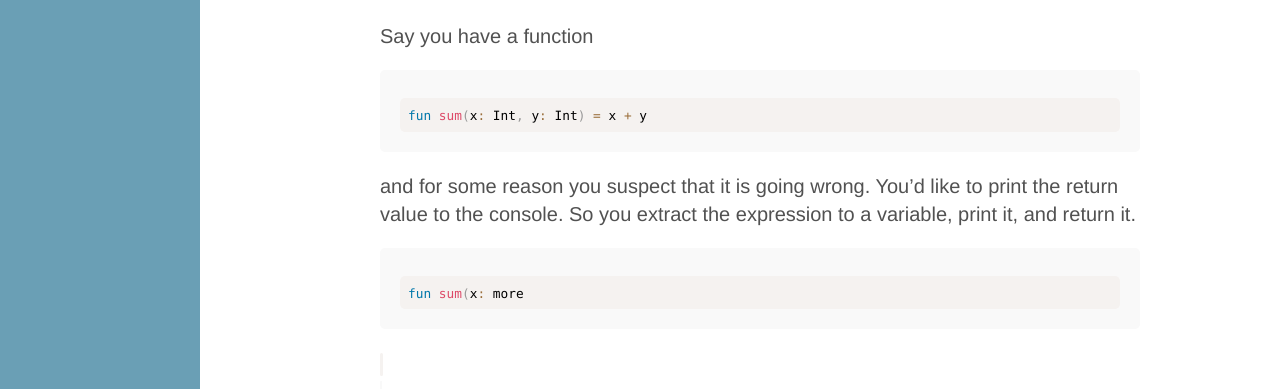
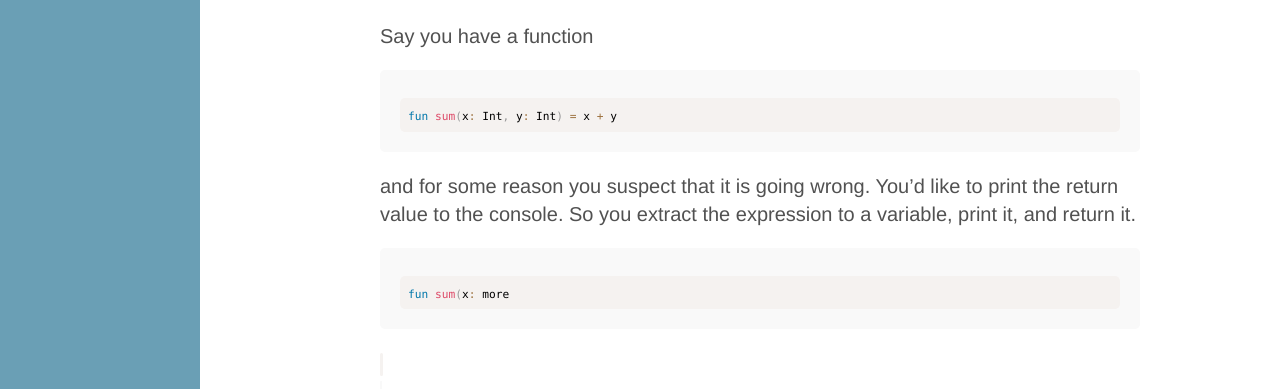
Before and after one commit to dmcg/dmcg.github.io, a Jekyll site: the page built from index.html, in a window 1280 px wide and 1400 px high, scrolled down 1711 px. Shown: the part 245-634 px from the top of the window. Built offline with Jekyll 4.4.1, drawn with Linux system fonts in a browser that asks for light colours; the list of posts is cut into pages by our own code.

Commit message:
Reduce code font size a bit

```diff
--- a/_sass/_code.scss
+++ b/_sass/_code.scss
@@ -31,7 +31,7 @@ pre {
 
 pre code {
   padding: 0;
-  font-size: 80%;
+  font-size: 70%;
   color: inherit;
   background-color: transparent;
 }
```
